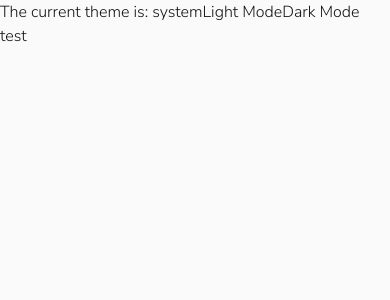
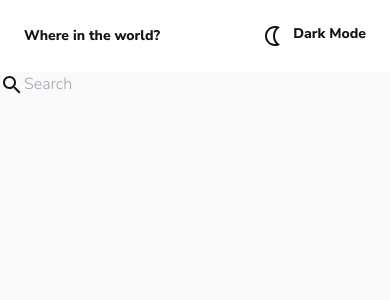
Before and after one commit to rmdbarbosa/countries-rest, a Next.js app: page / in a window 390 px wide. Shown: the top 300 px of the page. Built offline with nearby package versions, Linux system fonts and the light colour scheme.

Commit message:
responsive navbar w theme toggle

```diff
--- a/app/ThemeSwitcher.js
+++ b/app/ThemeSwitcher.js
@@ -1,4 +1,6 @@
 "use client";
+import React from "react";
+import NightlightOutlinedIcon from "@mui/icons-material/NightlightOutlined";
 
 import { useTheme } from "next-themes";
 import { useEffect, useState } from "react";
@@ -15,11 +17,25 @@ const ThemeSwitcher = () => {
     return null;
   }
 
+  const themeHandler = () => {
+    if (theme === "dark") {
+      setTheme("light");
+    } else setTheme("dark");
+  };
+
   return (
-    <div>
-      The current theme is: {theme}
-      <button onClick={() => setTheme("light")}>Light Mode</button>
-      <button onClick={() => setTheme("dark")}>Dark Mode</button>
+    <div
+      data-theme={theme}
+      id="theme"
+      className="flex justify-between p-6 items-center"
+    >
+      <div>
+        <h5 className="font-bold text-sm">Where in the world?</h5>
+      </div>
+      <div className="flex gap-2 cursor-pointer" onClick={() => themeHandler()}>
+        <NightlightOutlinedIcon className="w-5" />
+        <h2 className="text-sm font-bold">Dark Mode</h2>
+      </div>
     </div>
   );
 };
--- a/app/components/Navbar.jsx
+++ /dev/null
@@ -1,11 +0,0 @@
-import React from "react";
-import NightlightOutlinedIcon from "@mui/icons-material/NightlightOutlined";
-
-export default function Navbar() {
-  return (
-    <div>
-      <h2>Where in the world?</h2>
-      <h2>Dark Mode</h2>
-    </div>
-  );
-}
--- a/app/components/Search.jsx
+++ b/app/components/Search.jsx
@@ -4,7 +4,8 @@ import SearchIcon from "@mui/icons-material/Search";
 export default function Search() {
   return (
     <div>
-      <input className="before:content" type="text" placeholder="Search" />
+      <SearchIcon />
+      <input className="bg-transparent" type="text" placeholder="Search" />
     </div>
   );
 }
--- a/app/globals.css
+++ b/app/globals.css
@@ -11,3 +11,13 @@
   background-color: hsl(0, 0%, 98%);
   color: hsl(200, 15%, 8%);
 }
+
+[data-theme="dark"] #theme {
+  background-color: hsl(209, 23%, 22%);
+  color: hsl(0, 0%, 100%);
+}
+
+[data-theme="light"] #theme {
+  background-color: hsl(0, 0%, 100%);
+  color: hsl(200, 15%, 8%);
+}
--- a/app/page.jsx
+++ b/app/page.jsx
@@ -1,9 +1,9 @@
-import Image from "next/image";
+import Search from "./components/Search";
 
 export default function Home() {
   return (
     <main>
-      <h1>test</h1>
+      <Search />
     </main>
   );
 }
--- a/package.json
+++ b/package.json
@@ -11,6 +11,7 @@
   "dependencies": {
     "@emotion/react": "^11.11.1",
     "@emotion/styled": "^11.11.0",
+    "@mui/icons-material": "^5.14.8",
     "@mui/material": "^5.14.8",
     "autoprefixer": "10.4.15",
     "next": "13.4.19",
```
Also changed, not shown: tailwind.config.js (+7 -7 lines), 1 other file (tests, documents, lock files or other folders).
